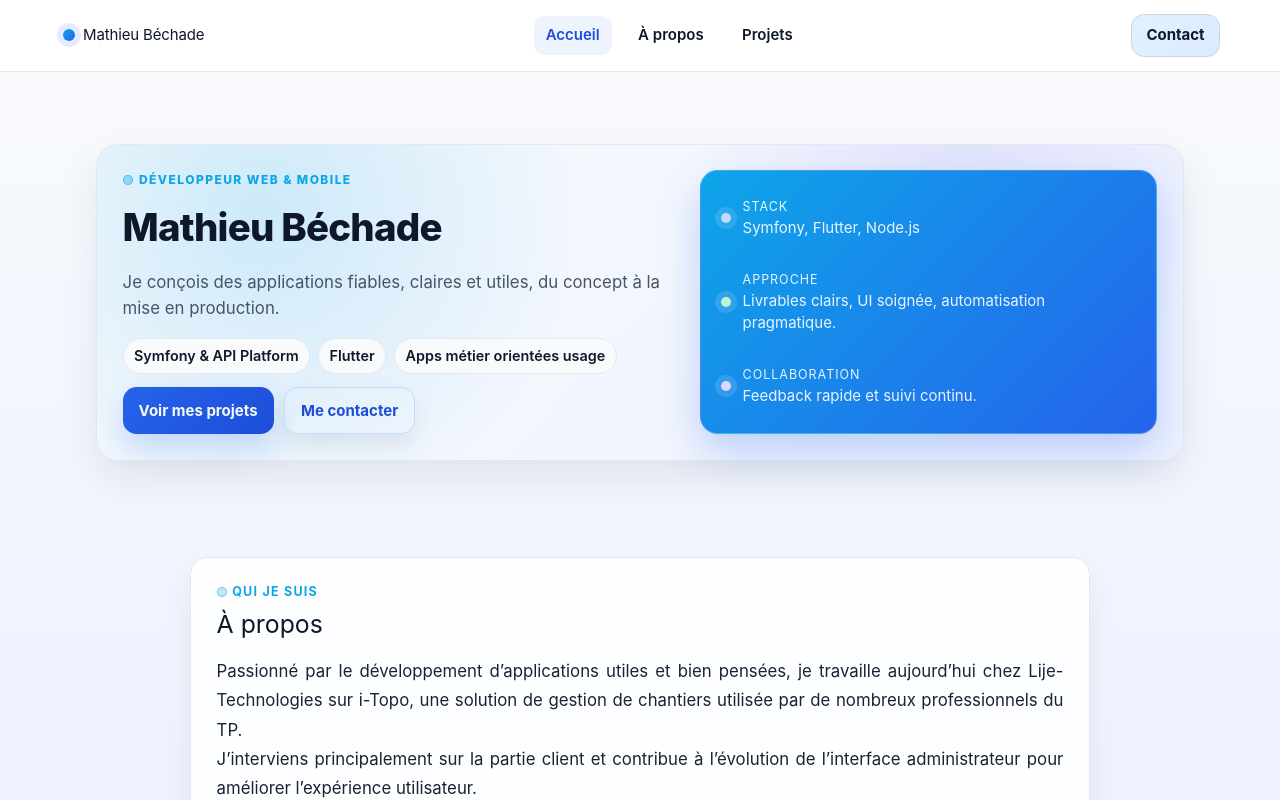
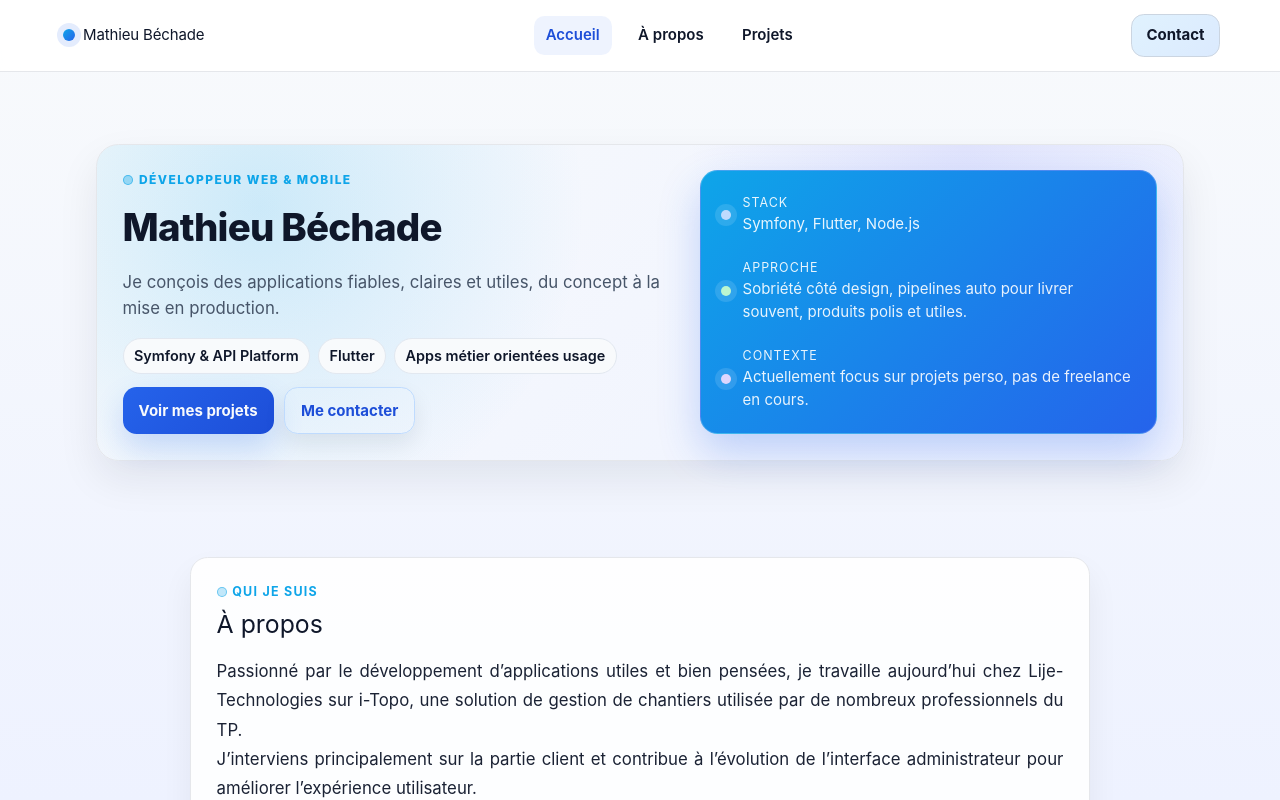
Before and after one commit to Mathbech/portfolio, a Vue app: page / in a window 1280 px wide. Shown: the top 800 px of the page. Built offline with nearby package versions, Linux system fonts and the light colour scheme.

Commit message:
Refactor/update content in HeroSection.vue for clarity and relevance

```diff
--- a/src/components/home/HeroSection.vue
+++ b/src/components/home/HeroSection.vue
@@ -33,14 +33,14 @@ const punchline = 'Je conçois des applications fiables, claires et utiles, du c
         <span class="dot dot--green" aria-hidden="true"></span>
         <div>
           <p class="panel__label">Approche</p>
-          <p class="panel__value">Livrables clairs, UI soignée, automatisation pragmatique.</p>
+          <p class="panel__value">Sobriété côté design, pipelines auto pour livrer souvent, produits polis et utiles.</p>
         </div>
       </div>
       <div class="panel__item">
         <span class="dot dot--purple" aria-hidden="true"></span>
         <div>
-          <p class="panel__label">Collaboration</p>
-          <p class="panel__value">Feedback rapide et suivi continu.</p>
+          <p class="panel__label">Contexte</p>
+          <p class="panel__value">Actuellement focus sur projets perso, pas de freelance en cours.</p>
         </div>
       </div>
     </div>
```
